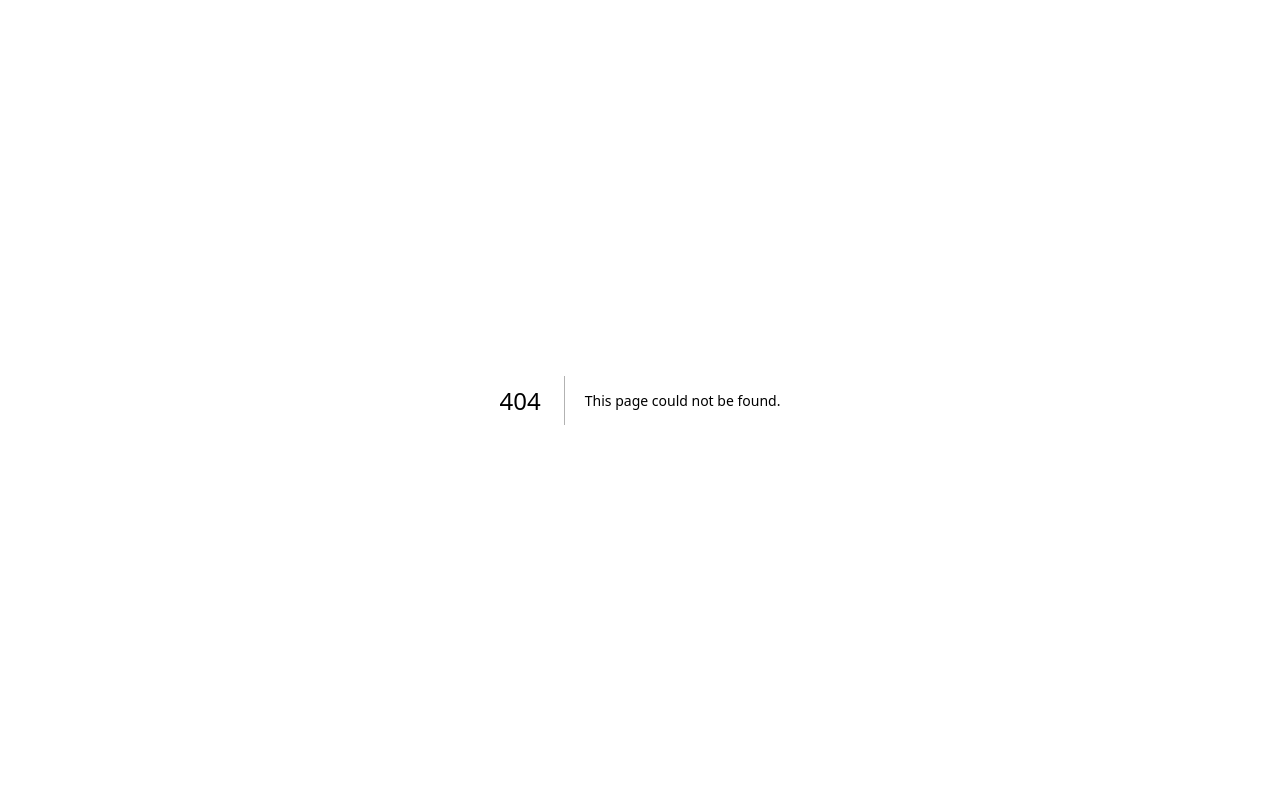
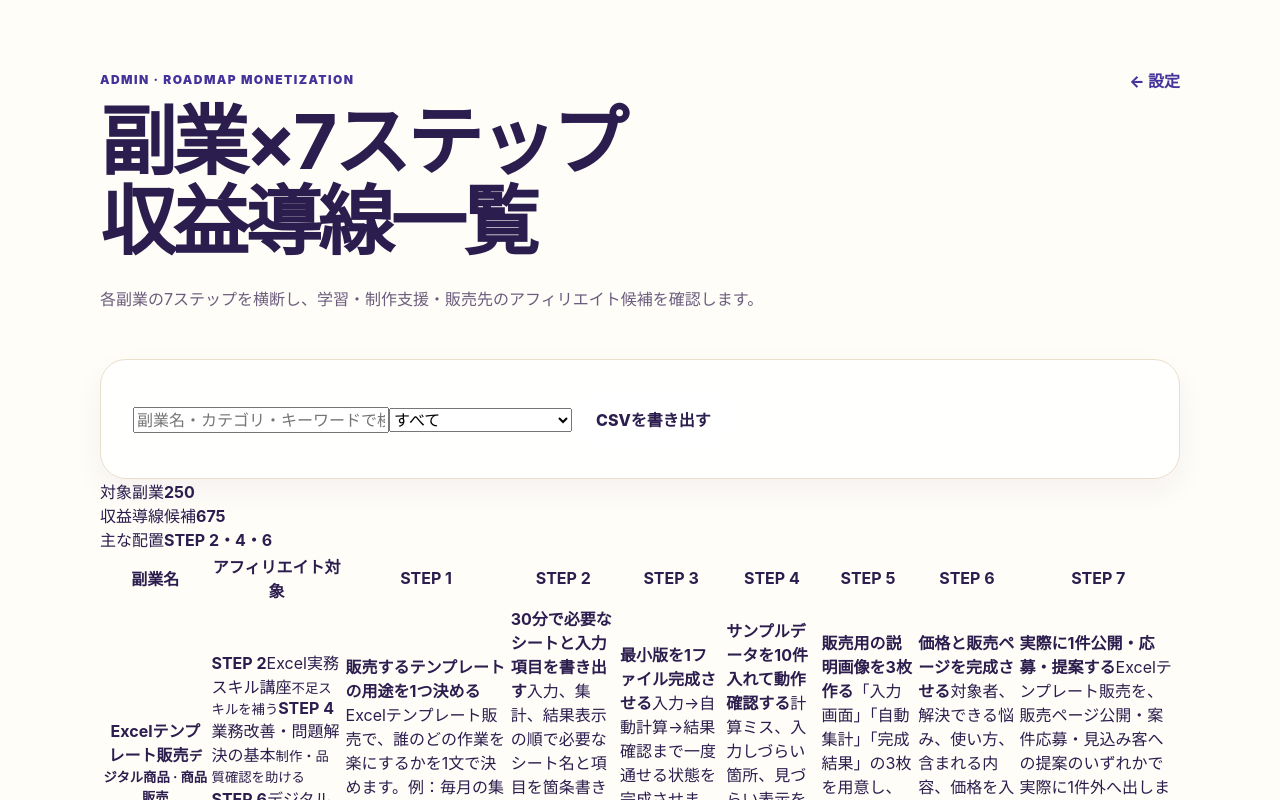
Before and after one commit to karukimori-wq/experience-monetizer, a Next.js app: page /admin/affiliate-roadmaps in a window 1280 px wide. Before the commit this address had no page. Shown: the top 800 px of the page. Built offline with nearby package versions, Linux system fonts and the light colour scheme.

Commit message:
feat: add affiliate roadmap matrix for all side jobs

```diff
--- /dev/null
+++ b/src/app/admin/affiliate-roadmaps/page.tsx
@@ -0,0 +1,48 @@
+'use client';
+
+import {useMemo,useState} from 'react';
+import {betaCatalog} from '@/data/jobCatalog';
+import {getSevenSteps} from '@/data/growthResources';
+import {getCatalogSkills} from '@/data/catalogDetail';
+import {getLearningResources,learningResources} from '@/data/learningResources';
+
+function revenueResource(job:(typeof betaCatalog)[number]){
+  const key=job.revenueModel==='商品販売'?'digital-market':job.revenueModel==='受託'||job.revenueModel==='時間報酬'?'freelance-market':job.revenueModel==='月額継続'?'management-tool':job.revenueModel==='広告・アフィリエイト'?'seo-course':'online-tools';
+  return learningResources.find(resource=>resource.affiliateKey===key);
+}
+
+function plannedResources(job:(typeof betaCatalog)[number]){
+  const skills=getCatalogSkills(job).map(skill=>skill.name);
+  const learning=getLearningResources(skills);
+  return [
+    {step:2,resource:learning[0],purpose:'不足スキルを補う'},
+    {step:4,resource:learning[1],purpose:'制作・品質確認を助ける'},
+    {step:6,resource:revenueResource(job),purpose:'販売・案件獲得につなげる'}
+  ].filter(item=>item.resource);
+}
+
+export default function AffiliateRoadmapsPage(){
+  const [query,setQuery]=useState('');
+  const [model,setModel]=useState('すべて');
+  const rows=useMemo(()=>betaCatalog.map(job=>({job,steps:getSevenSteps(job),resources:plannedResources(job)})).filter(row=>{
+    const matchQuery=!query||`${row.job.name} ${row.job.category} ${row.job.keywords.join(' ')}`.toLowerCase().includes(query.toLowerCase());
+    const matchModel=model==='すべて'||row.job.revenueModel===model;
+    return matchQuery&&matchModel&&row.resources.length>0;
+  }),[query,model]);
+  const models=['すべて',...Array.from(new Set(betaCatalog.map(job=>job.revenueModel)))];
+  function exportCsv(){
+    const header=['副業名','収益モデル','アフィリエイト対象ステップ','STEP1','STEP2','STEP3','STEP4','STEP5','STEP6','STEP7'];
+    const lines=rows.map(({job,steps,resources})=>[
+      job.name,job.revenueModel,resources.map(item=>`STEP${item.step}:${item.resource?.title}`).join(' / '),
+      ...steps.map(step=>`${step.title}｜${step.description}`)
+    ].map(value=>`"${String(value??'').replace(/"/g,'""')}"`).join(','));
+    const blob=new Blob(['\ufeff'+[header.join(','),...lines].join('\n')],{type:'text/csv;charset=utf-8'});
+    const url=URL.createObjectURL(blob);const a=document.createElement('a');a.href=url;a.download='affiliate-roadmap-matrix.csv';a.click();URL.revokeObjectURL(url);
+  }
+  return <main className="results-shell affiliate-matrix-shell">
+    <header className="catalog-header"><div><span className="eyebrow">ADMIN · ROADMAP MONETIZATION</span><h1>副業×7ステップ<br/>収益導線一覧</h1><p>各副業の7ステップを横断し、学習・制作支援・販売先のアフィリエイト候補を確認します。</p></div><a href="/settings" className="nav-cta">← 設定</a></header>
+    <section className="dashboard-card affiliate-matrix-controls"><input value={query} onChange={e=>setQuery(e.target.value)} placeholder="副業名・カテゴリ・キーワードで検索"/><select value={model} onChange={e=>setModel(e.target.value)}>{models.map(value=><option key={value}>{value}</option>)}</select><button className="secondary-button" onClick={exportCsv}>CSVを書き出す</button></section>
+    <section className="affiliate-matrix-summary"><div><span>対象副業</span><strong>{rows.length}</strong></div><div><span>収益導線候補</span><strong>{rows.reduce((sum,row)=>sum+row.resources.length,0)}</strong></div><div><span>主な配置</span><strong>STEP 2・4・6</strong></div></section>
+    <section className="affiliate-matrix-wrap"><table className="affiliate-matrix"><thead><tr><th>副業名</th><th>アフィリエイト対象</th>{[1,2,3,4,5,6,7].map(step=><th key={step}>STEP {step}</th>)}</tr></thead><tbody>{rows.map(({job,steps,resources})=><tr key={job.id}><th><a href={`/jobs/${job.id}`}>{job.name}</a><small>{job.category} · {job.revenueModel}</small></th><td><div className="affiliate-target-list">{resources.map(item=><span key={`${job.id}-${item.step}`}><b>STEP {item.step}</b>{item.resource?.title}<small>{item.purpose}</small></span>)}</div></td>{steps.map((step,index)=><td key={`${job.id}-${index}`} className={resources.some(item=>item.step===index+1)?'affiliate-step-cell':''}><b>{step.title}</b><span>{step.description}</span>{resources.find(item=>item.step===index+1)&&<em>収益導線候補</em>}</td>)}</tr>)}</tbody></table></section>
+  </main>;
+}
```
